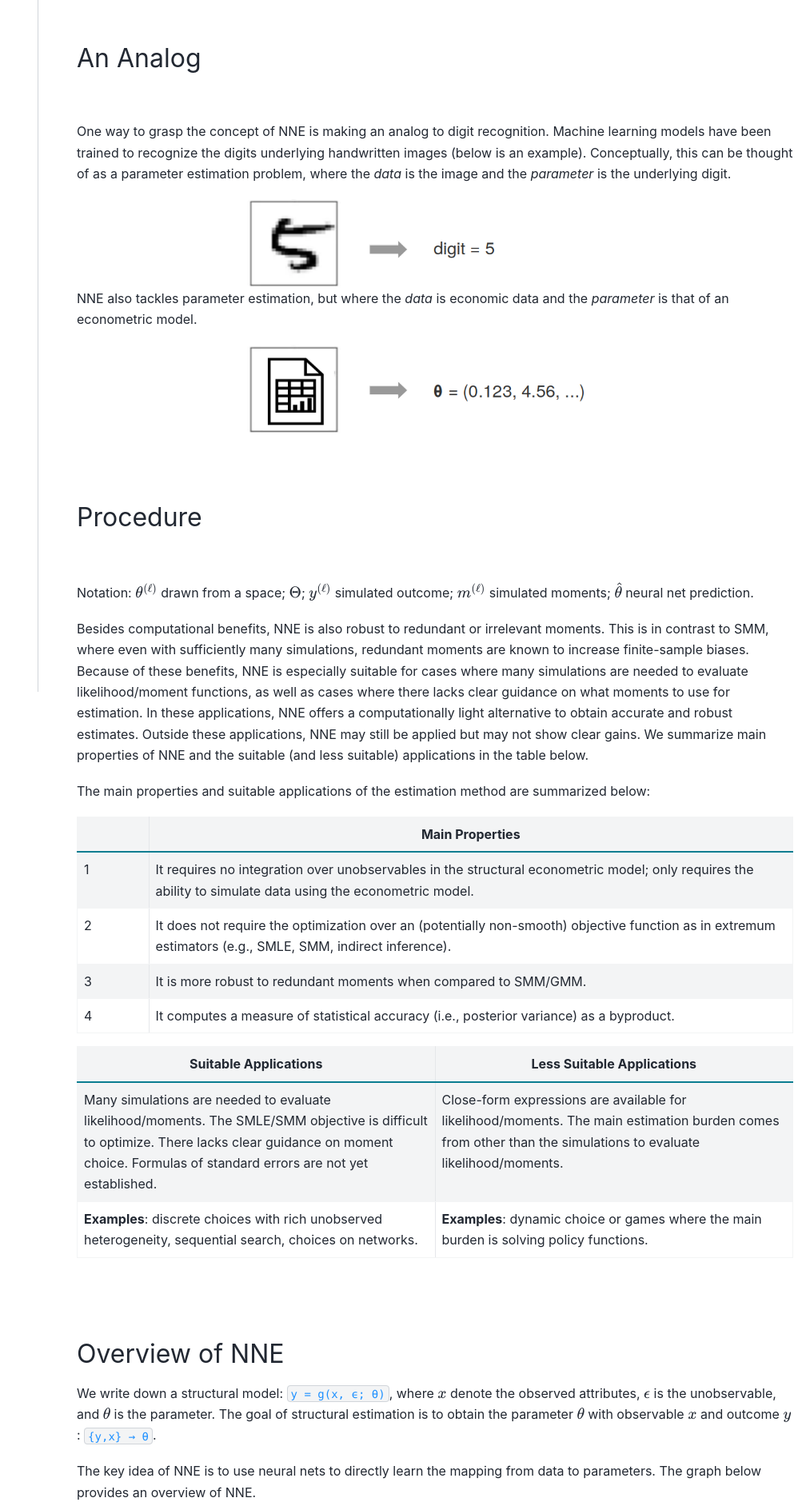
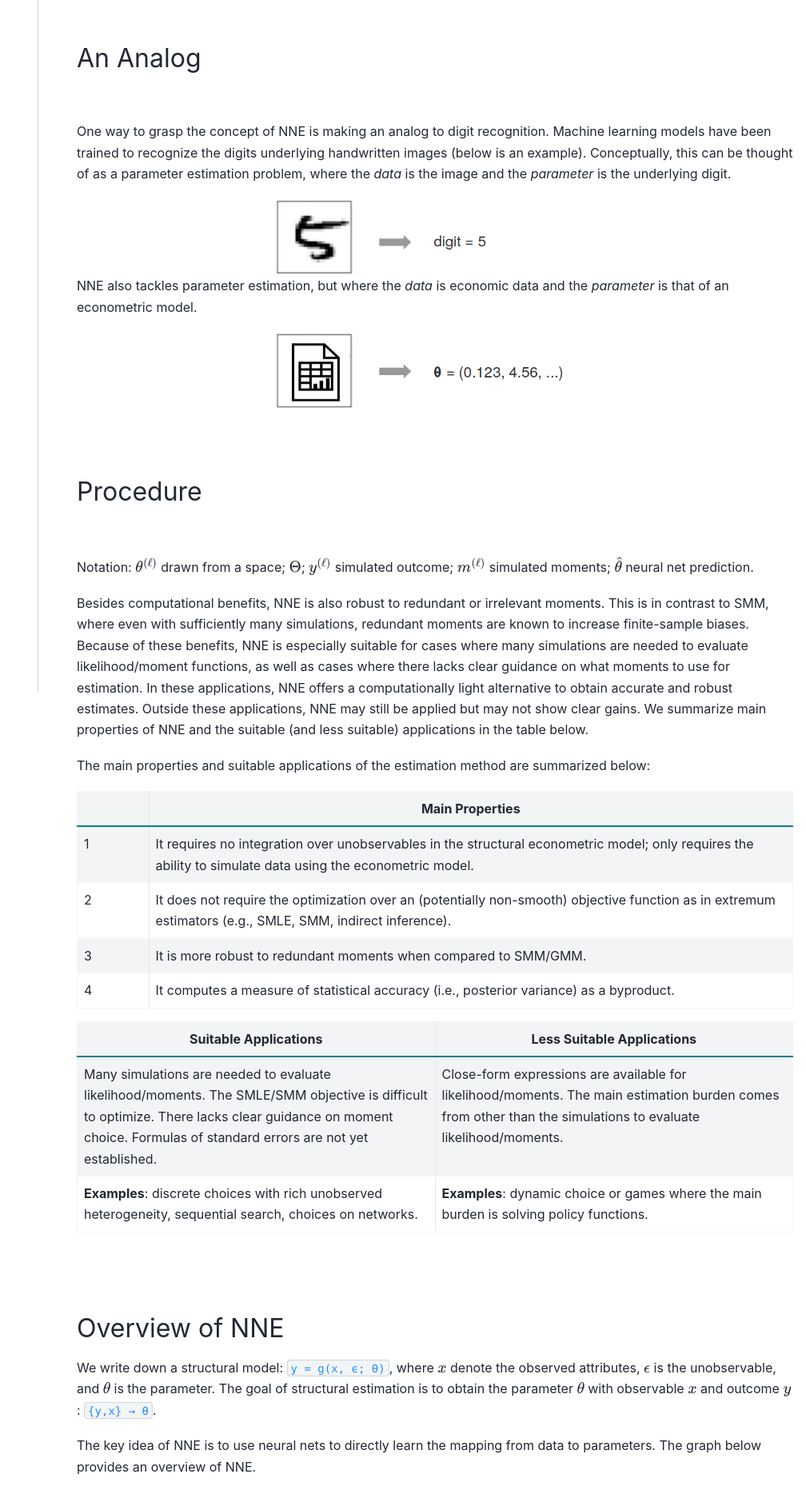
Before and after one commit to nnehome/nnehome.github.io, a Sphinx documentation site: the page built from docs/source/home/home.rst, in a window 1280 px wide. Shown: the part 1004-2887 px from the top of the page at 80% size, without its empty margins (272-1280 px from the left). Built offline with Sphinx 7.4.7 and the PyData theme 0.15.4, drawn with Linux system fonts in a browser that asks for light colours.

Commit message:
some change

```diff
--- a/docs/source/home/home.rst
+++ b/docs/source/home/home.rst
@@ -38,13 +38,13 @@ An Analog
 One way to grasp the concept of NNE is making an analog to digit recognition. Machine learning models have been trained to recognize the digits underlying handwritten images (below is an example). Conceptually, this can be thought of as a parameter estimation problem, where the *data* is the image and the *parameter* is the underlying digit.
 
 .. image:: digit_rec.png
-  :scale: 70%
+  :scale: 60%
   :align: center
 
 NNE also tackles parameter estimation, but where the *data* is economic data and the *parameter* is that of an econometric model.
 
 .. image:: para_rec.png
-  :scale: 70%
+  :scale: 60%
   :align: center
 
 |
```
